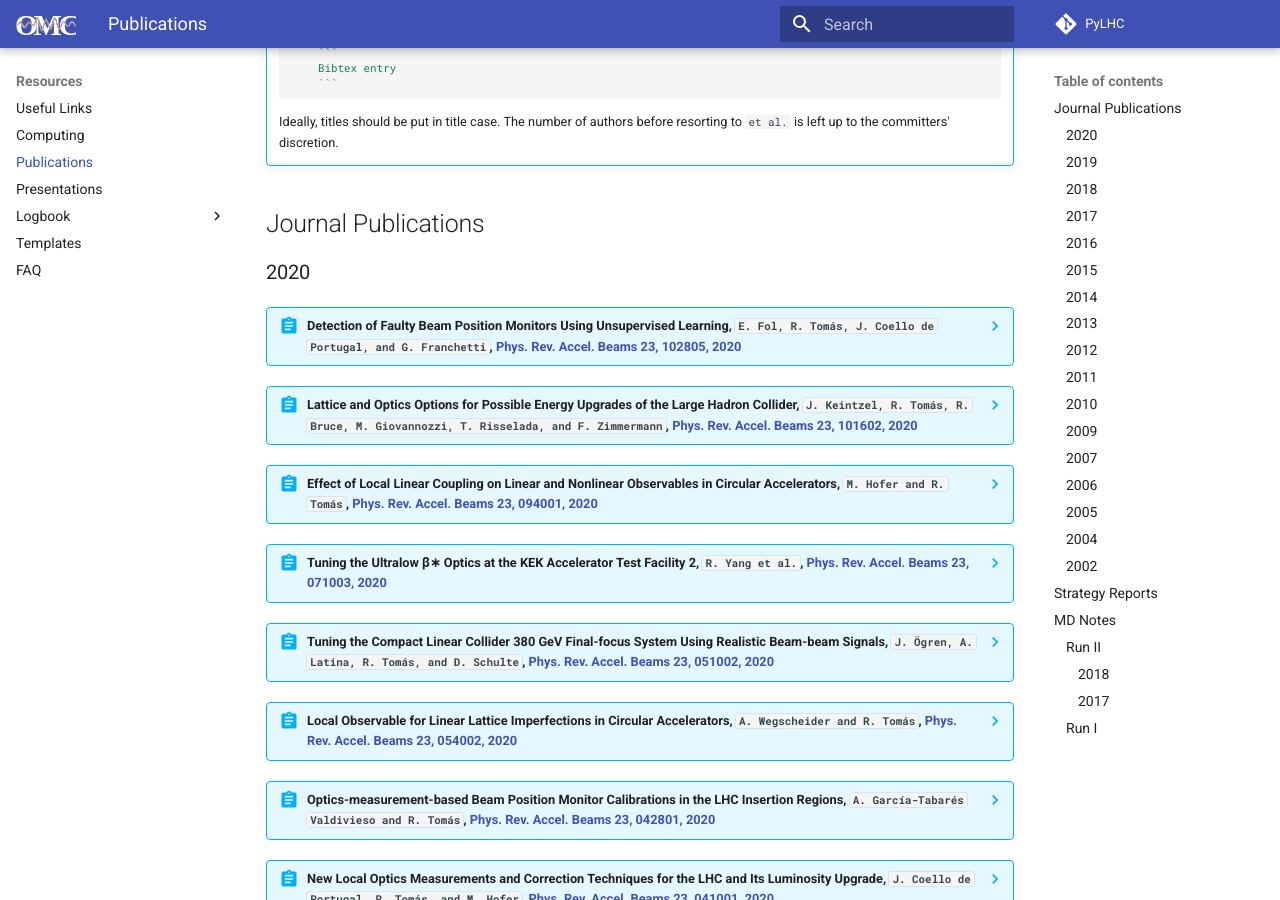
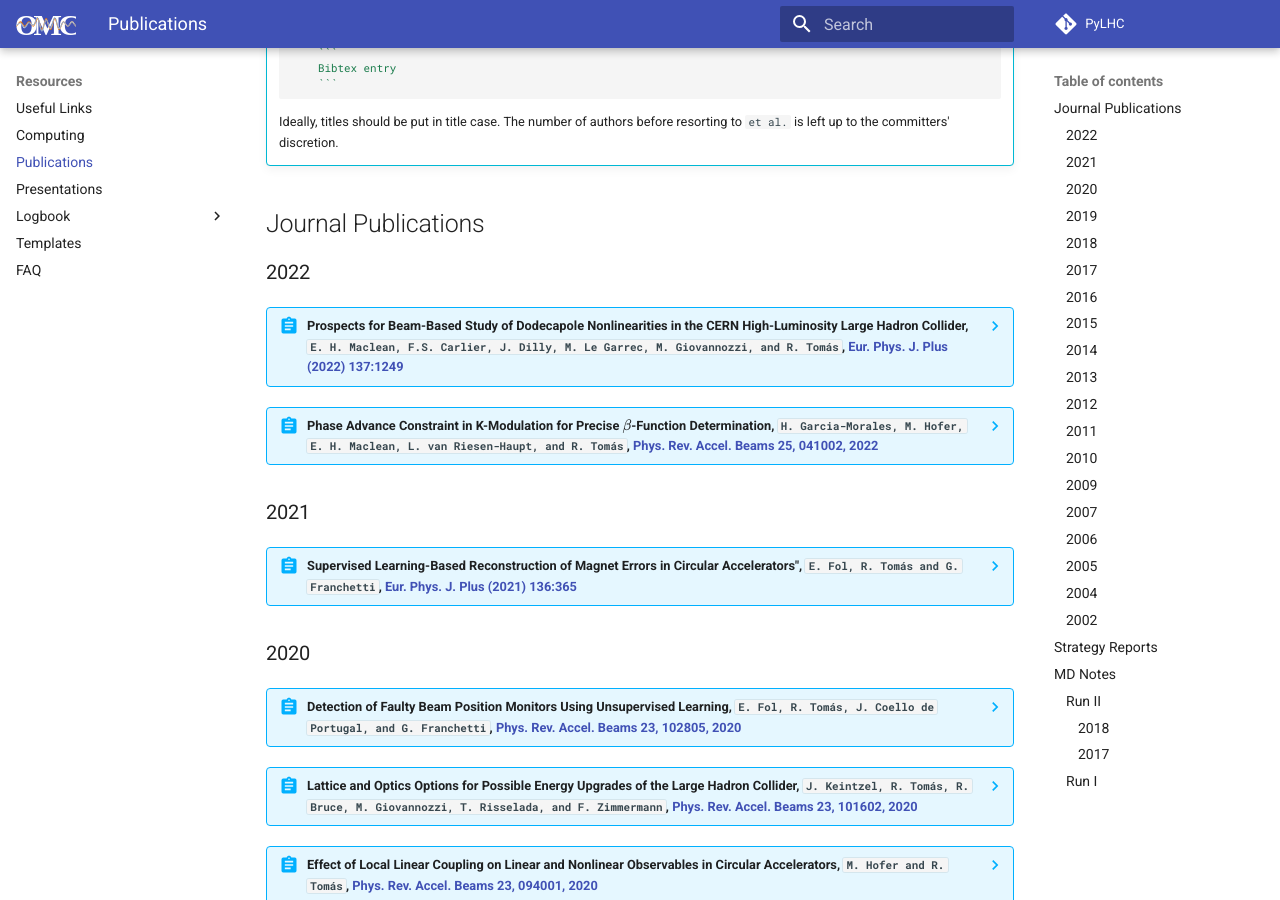
Before and after one commit to pylhc/pylhc.github.io, an MkDocs documentation site: the page built from docs/resources/publications.md, in a window 1280 px wide and 900 px high, scrolled down 335 px. Built offline with MkDocs 1.6.1 and Material for MkDocs 9.7.7, drawn with Linux system fonts in a browser that asks for light colours; comment, search, counter and statistics services are not loaded.

Commit message:
add more recent publications

````diff
--- a/docs/resources/publications.md
+++ b/docs/resources/publications.md
@@ -18,6 +18,60 @@ This page compiles various published papers, reports, and MD notes from OMC team
     The number of authors before resorting to `et al.` is left up to the committers' discretion.
 
 ## Journal Publications
+
+### 2022
+
+??? abstract "Prospects for Beam-Based Study of Dodecapole Nonlinearities in the CERN High-Luminosity Large Hadron Collider, `E. H. Maclean, F.S. Carlier, J. Dilly, M. Le Garrec, M. Giovannozzi, and R. Tomás`, [Eur. Phys. J. Plus (2022) 137:1249](https://link.springer.com/article/10.1140/epjp/s13360-022-03367-2){target=_blank}"
+    ```
+    @article{Maclean2022,
+      author    = {E. H. Maclean and F. S. Carlier and J. Dilly and M. Le Garrec and M. Giovannozzi and R. Tomás},
+      doi       = {10.1140/epjp/s13360-022-03367-2},
+      journal   = {The European Physical Journal Plus},
+      month     = nov,
+      number    = {11},
+      publisher = {Springer Science and Business Media {LLC}},
+      title     = {Prospects for beam-based study of dodecapole nonlinearities in the {CERN} High-Luminosity Large Hadron Collider},
+      url       = {https://doi.org/10.1140/epjp/s13360-022-03367-2},
+      volume    = {137},
+      year      = {2022}
+    }
+    ```
+
+??? abstract "Phase Advance Constraint in K-Modulation for Precise $\beta$-Function Determination, `H. Garcia-Morales, M. Hofer, E. H. Maclean, L. van Riesen-Haupt, and R. Tomás`, [Phys. Rev. Accel. Beams 25, 041002, 2022](https://journals.aps.org/prab/abstract/10.1103/PhysRevAccelBeams.25.041002){target=_blank}"
+    ```
+    @article{PhysRevAccelBeams.25.041002,
+      author    = {Garcia-Morales, H. and Hofer, M. and Maclean, E. H. and van Riesen-Haupt, L. and Tom\'as, R.},
+      doi       = {10.1103/PhysRevAccelBeams.25.041002},
+      issue     = {4},
+      journal   = {Phys. Rev. Accel. Beams},
+      month     = {Apr},
+      numpages  = {11},
+      pages     = {041002},
+      publisher = {American Physical Society},
+      title     = {Phase advance constraint in $K$ modulation for precise $\ensuremath{\beta}$-function determination},
+      url       = {https://link.aps.org/doi/10.1103/PhysRevAccelBeams.25.041002},
+      volume    = {25},
+      year      = {2022}
+    }
+    ```
+
+### 2021
+
+??? abstract "Supervised Learning-Based Reconstruction of Magnet Errors in Circular Accelerators", `E. Fol, R. Tomás and G. Franchetti`, [Eur. Phys. J. Plus (2021) 136:365](https://link.springer.com/article/10.1140/epjp/s13360-021-01348-5){target=_blank}"
+    ```
+    @article{Fol2021,
+      author    = {E. Fol and R. Tomás and G. Franchetti},
+      doi       = {10.1140/epjp/s13360-021-01348-5},
+      journal   = {The European Physical Journal Plus},
+      month     = apr,
+      number    = {4},
+      publisher = {Springer Science and Business Media {LLC}},
+      title     = {Supervised learning-based reconstruction of magnet errors in circular accelerators},
+      url       = {https://doi.org/10.1140/epjp/s13360-021-01348-5},
+      volume    = {136},
+      year      = {2021}
+    }
+    ```
 
 ### 2020
 
````
